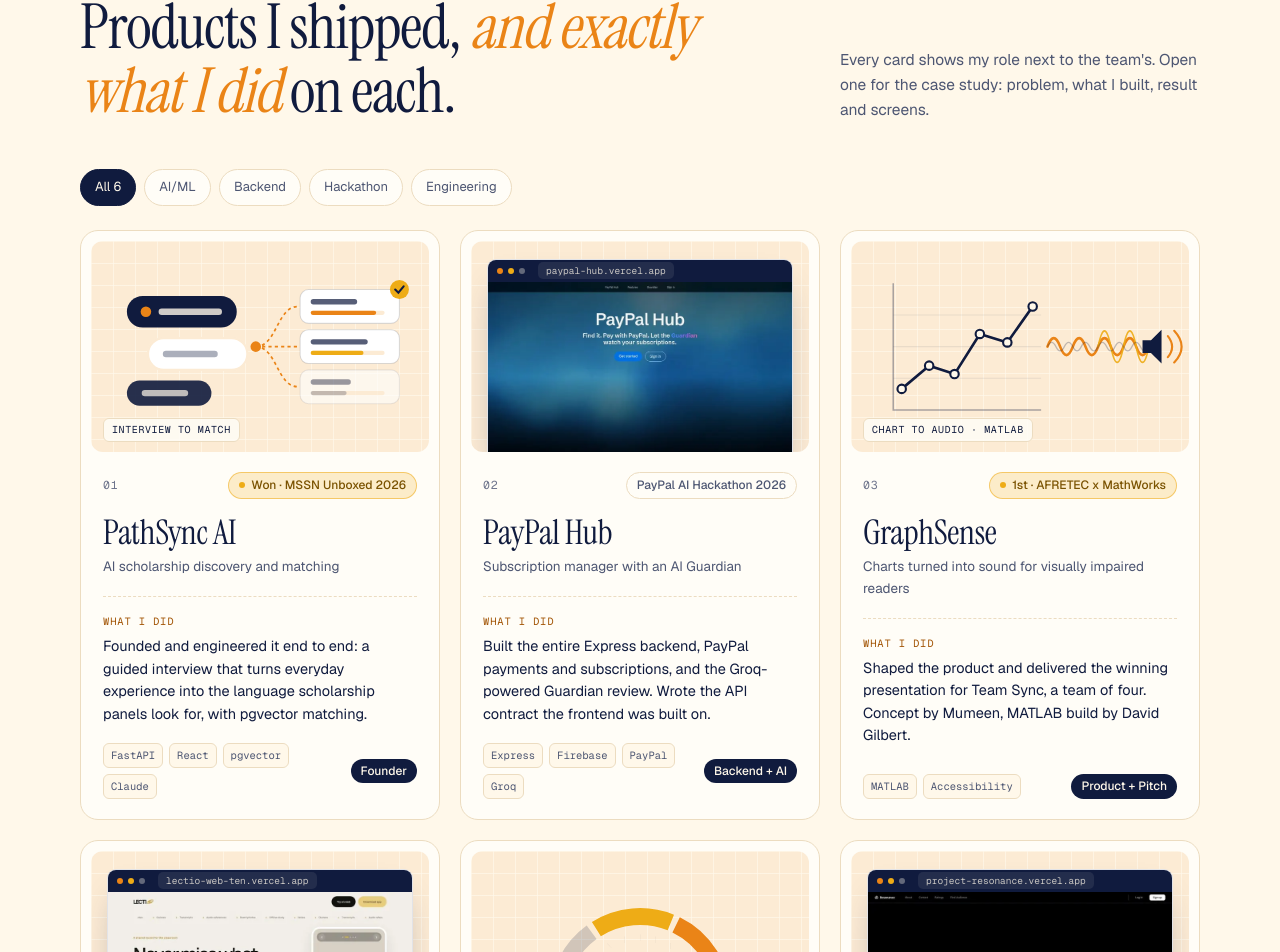
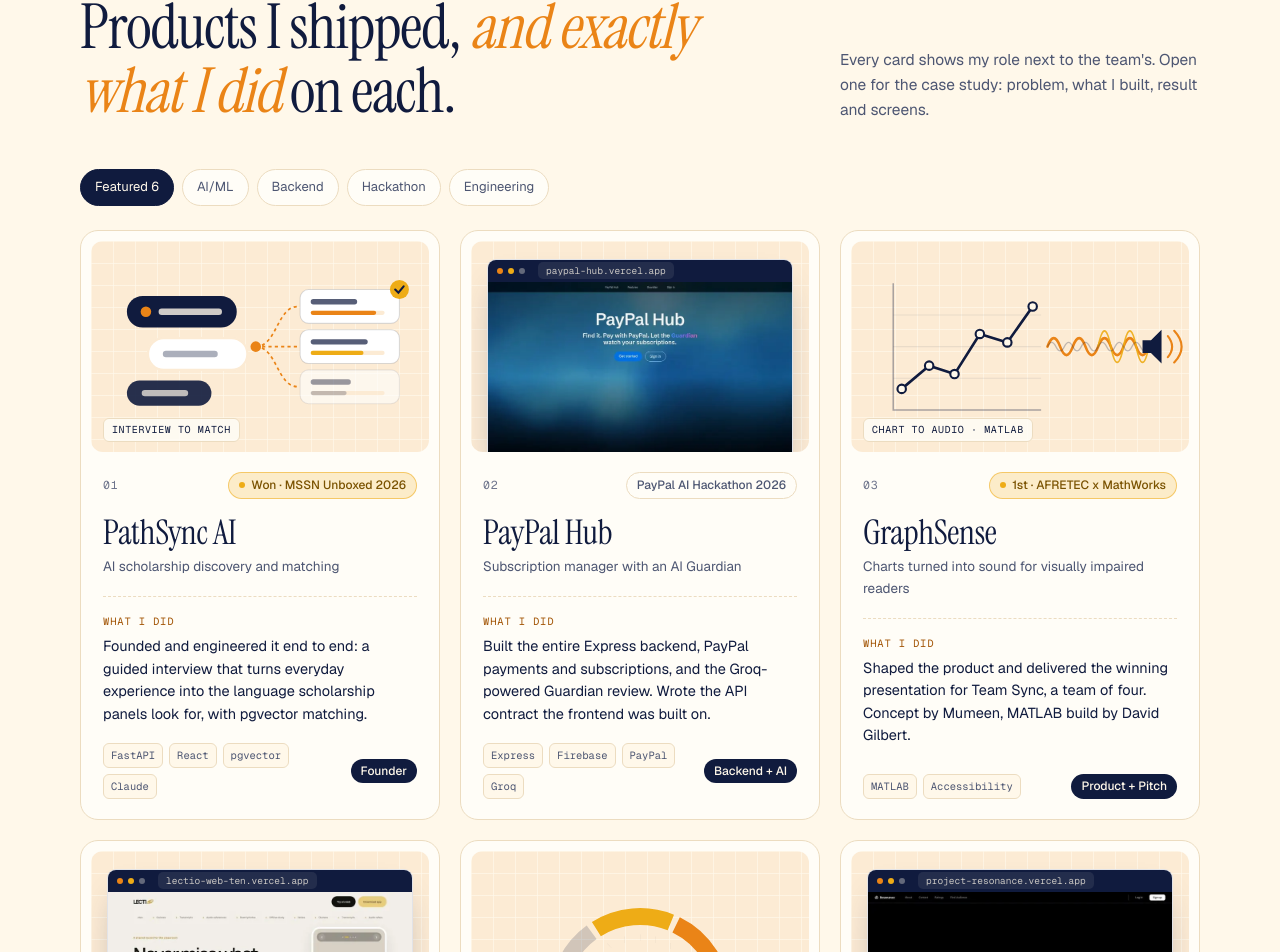
Before and after one commit to GoodnessOni/portfolio, a Next.js app: page / in a window 1280 px wide. Shown: the part 1070-2022 px from the top of the page. Built offline with nearby package versions, Linux system fonts and the light colour scheme; no server answers.

Commit message:
Label home default filter Featured

```diff
--- a/src/components/WorkSection.tsx
+++ b/src/components/WorkSection.tsx
@@ -27,7 +27,7 @@ export default function WorkSection() {
             const n = k === "All" ? featured.length : projects.filter((p) => (p.categories as string[]).includes(k)).length;
             return (
               <button key={k} type="button" className={f === k ? "on" : ""} aria-pressed={f === k} onClick={() => setF(k)}>
-                {k === "All" ? `All ${n}` : k}
+                {k === "All" ? `Featured ${n}` : k}
                 {k !== "All" && f === k ? ` ${n}` : ""}
               </button>
             );
```
